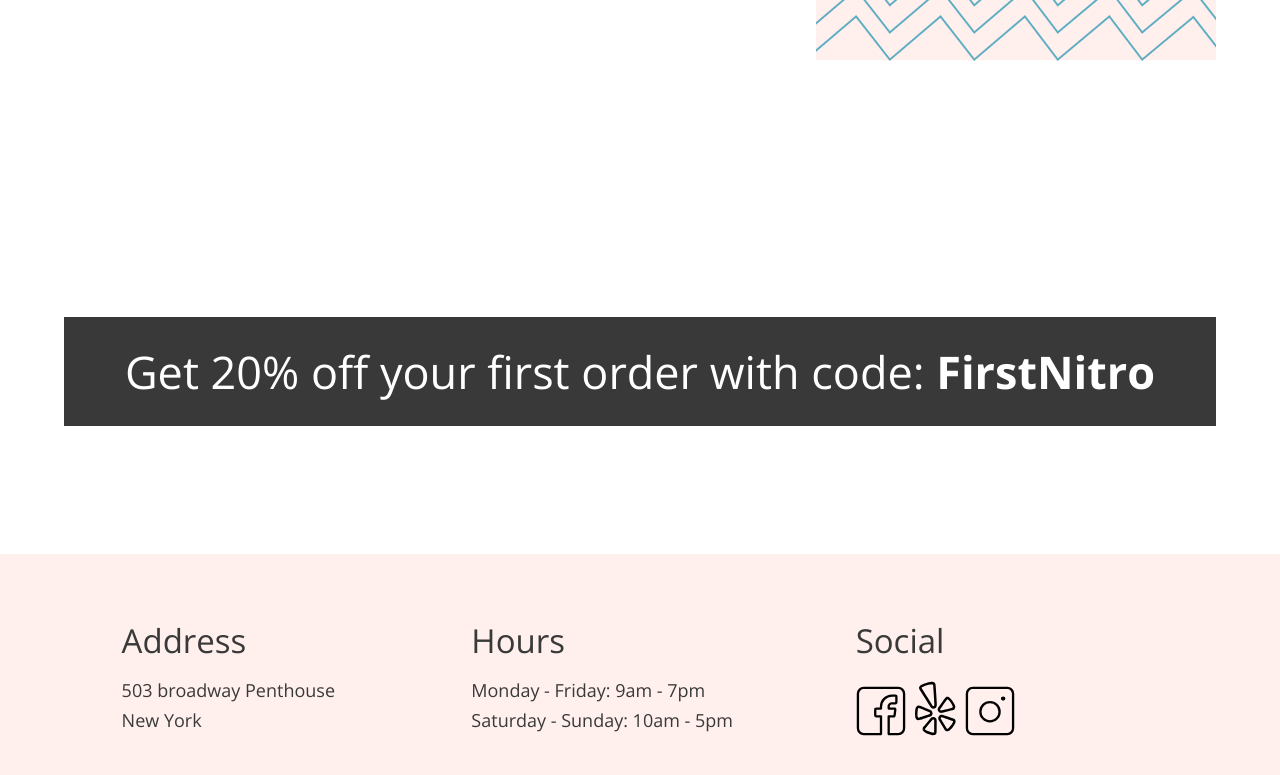
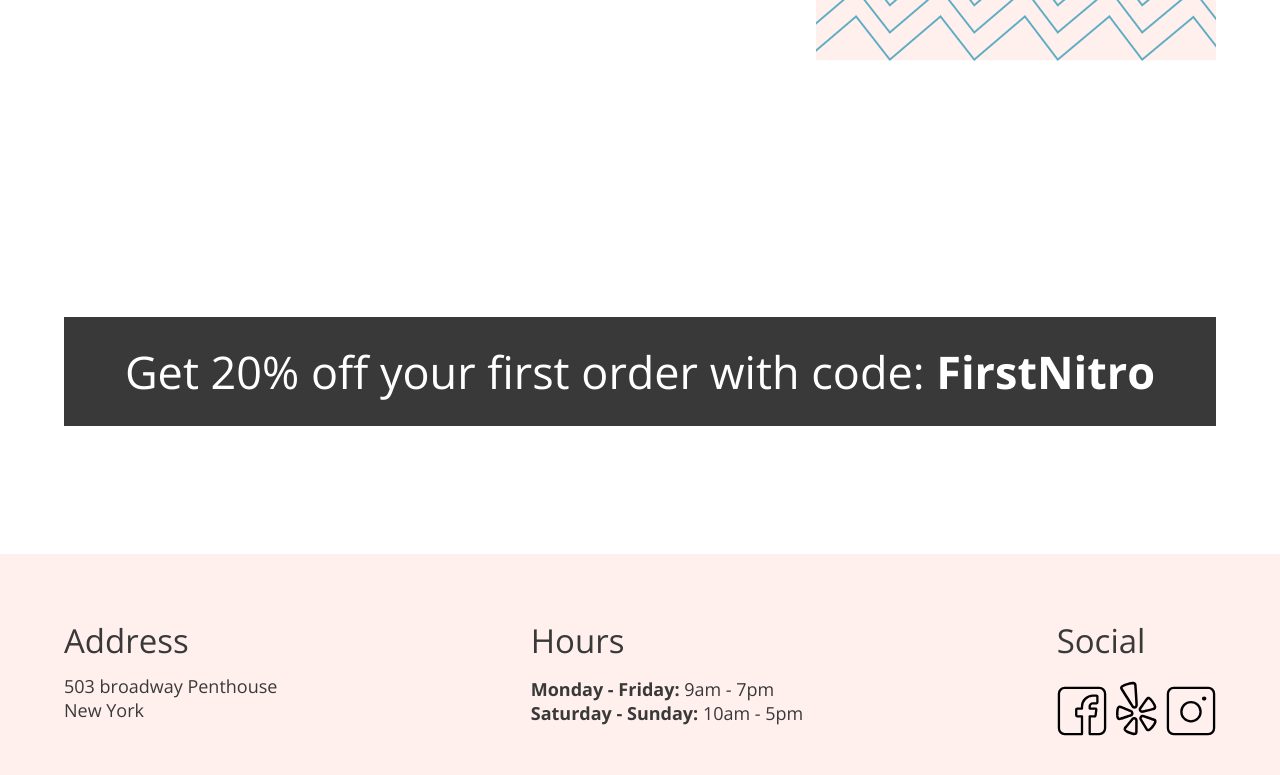
Before and after one commit to fmatamoros202/coffeeshop, a plain HTML site: page index.html in a window 1280 px wide. Shown: the part 1976-2751 px from the top of the page. Drawn offline with nearby package versions, Linux system fonts and the light colour scheme.

Commit message:
This commit re-styles the footer to make it easier to manipulate by using flex-box. Also, added a font-weight of bold to the days of the' Hours' section

```diff
--- a/css/landing.css
+++ b/css/landing.css
@@ -162,7 +162,6 @@ header {
   box-sizing: border-box;
   margin: 10% 5%;
   width: 25rem;
-  /* width: fit-content; */
   background: url(/assets/coldbrewbackground.png);
   background-repeat: no-repeat;
   background-position: center;
@@ -181,7 +180,6 @@ header {
   box-sizing: border-box;
   margin-left: 20%;
   min-width: 11.25rem;
-  /* max-width: 80%; */
   padding: 0.625rem;
   margin-top: 5%;
 }
@@ -231,36 +229,28 @@ header {
   font-weight: 700;
 }
 
-/* .discount-section {
-  margin: 15% 5% 15% 5%;
-} */
+.footer {
+  display: flex;
+  justify-content: space-between;
+  padding: 5% 5%;
+}
 
 .footer__location {
   display: inline-block;
   vertical-align: top;
-  width: 25%;
   text-align: left;
-  margin-left: 5%;
 }
 
 .footer__schedule {
   display: inline-block;
   vertical-align: top;
-  width: 25%;
   text-align: left;
-  margin-left: 5%;
-}
-
-.footer {
-  padding: 5% 5%;
 }
 
 .footer__social {
   display: inline-block;
   vertical-align: top;
-  width: 25%;
   text-align: left;
-  margin-left: 8%;
 }
 
 .footer__location__header,
@@ -270,5 +260,9 @@ header {
 
 .footer__location__description,
 .footer__schedule__description {
-  margin: 2% 0 0 0;
+  margin: 0 0 0 0;
 }
+
+.footer__schedule__description__highlight {
+  font-weight: 700;
+}
--- a/index.html
+++ b/index.html
@@ -102,8 +102,8 @@
         </div>
         <div class="footer__schedule">
             <h3 class="footer__schedule__header">Hours</h3>
-            <p class="footer__schedule__description">Monday - Friday: 9am - 7pm</p>
-            <p class="footer__schedule__description">Saturday - Sunday: 10am - 5pm</p>
+            <p class="footer__schedule__description"><span class="footer__schedule__description__highlight">Monday - Friday:</span> 9am - 7pm</p>
+            <p class="footer__schedule__description"><span class="footer__schedule__description__highlight">Saturday - Sunday:</span> 10am - 5pm</p>
         </div>
         <div class="footer__social">
             <h3>Social</h3>
```
